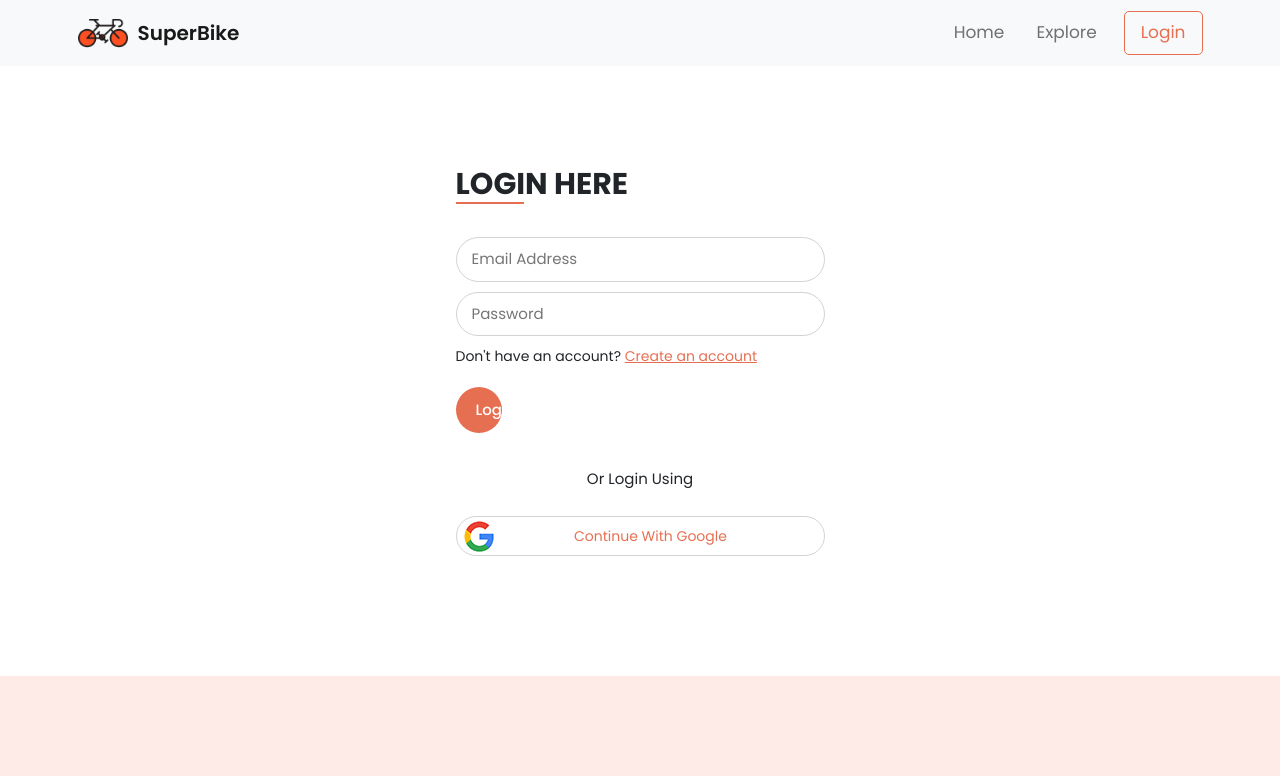
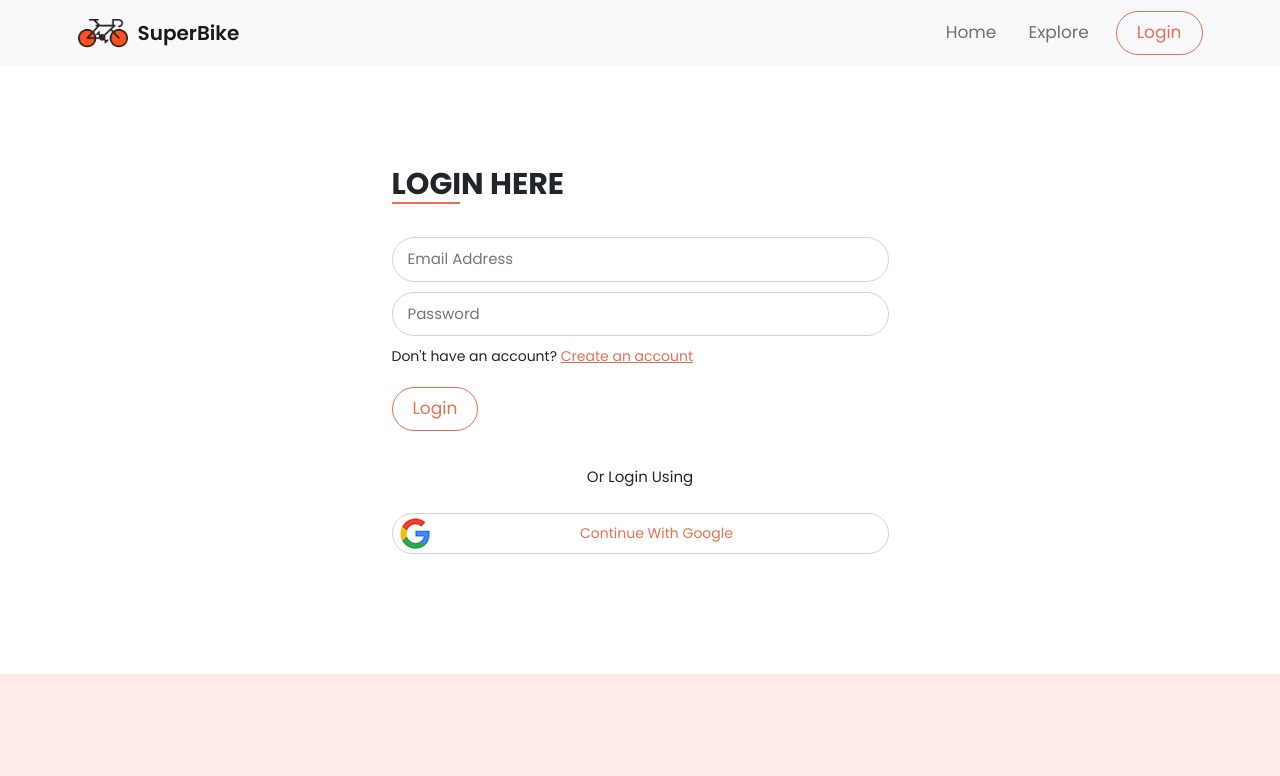
Before and after one commit to Sanjoy1210/SuperBike, a React (Create React App) app: page /login in a window 1280 px wide. Shown: the top 776 px of the page. Built offline with nearby package versions, Linux system fonts and the light colour scheme; no server answers.

Commit message:
button design complete

```diff
--- /dev/null
+++ b/src/Pages/Dashboard/UserDashboard/ReviewForm/ReviewForm.css
@@ -0,0 +1,8 @@
+.add-review-btn {
+  background-color: #E76F51;
+  padding: 10px 20px!important;
+  font-size: 16px;
+  border-radius: 25px;
+  border: 1px solid #E76F51;
+  color: #fff;
+}
--- a/src/Pages/Dashboard/UserDashboard/ReviewForm/ReviewForm.js
+++ b/src/Pages/Dashboard/UserDashboard/ReviewForm/ReviewForm.js
@@ -2,6 +2,7 @@ import React from 'react';
 import { Col, Container, Row } from 'react-bootstrap';
 import axios from 'axios';
 import { useForm } from 'react-hook-form';
+import './ReviewForm.css';
 
 const ReviewForm = () => {
 
@@ -37,7 +38,7 @@ const ReviewForm = () => {
                 <input className="input-field" type="text" placeholder="Image url" {...register("img")} />
                 <textarea rows="4" {...register("comment")} placeholder="Enter comment" />
                 {errors.exampleRequired && <span>This field is required</span>}
-                <input className="submit-btn" type="submit" value="Add Review" />
+                <input className="add-review-btn" type="submit" value="Add Review" />
               </form>
             </Col>
           </Row>
--- a/src/Pages/Explore/SingleProduct/SingleProduct.js
+++ b/src/Pages/Explore/SingleProduct/SingleProduct.js
@@ -1,10 +1,11 @@
 import React from 'react';
 import { Button, Col, Row } from 'react-bootstrap';
 import Rating from 'react-rating';
+import { Link } from 'react-router-dom';
 import './SingleProduct.css';
 
 const SingleProduct = ({ product }) => {
-  const { title, img, price, description, ratings, reviews, gallery } = product;
+  const { title, img, price, description, ratings, reviews, _id } = product;
   return (
     <Row className="mb-4">
       <Col xs={12} md={12} lg={4}>
@@ -36,7 +37,7 @@ const SingleProduct = ({ product }) => {
           <p>{description.slice(0, 300)}</p>
         </div>
         <div className="purchase-btn">
-          <Button className="buy-now-btn">Buy now</Button>
+          <Button as={Link} to={`/purchaseProduct/${_id}`} className="buy-now-btn">Buy now</Button>
         </div>
       </Col>
     </Row>
--- a/src/Pages/Home/Product/Product.css
+++ b/src/Pages/Home/Product/Product.css
@@ -33,8 +33,7 @@
   font-size: 15px;
 }
 
-.expand-btn,
-.submit-btn {
+.expand-btn {
   height: 46px;
   max-width: 46px;
   background: #E76F51!important;
--- a/src/Pages/Login/Login/Login.css
+++ b/src/Pages/Login/Login/Login.css
@@ -1,7 +1,7 @@
 .login-page,
 .make-admin-page,
 .addproducts-page {
-  width: 30%;
+  width: 40%;
   margin: auto;
   padding: 100px 0;
 }
@@ -19,17 +19,6 @@
 
 .input-field:focus {
   border-color: #E76F51;
-}
-
-.submit-btn {
-  color: #fff;
-  font-size: 15px;
-  padding: 10px 20px;
-  font-weight: 500;
-}
-
-.submit-btn:hover {
-  padding: 0 30px;
 }
 
 .login-text {
@@ -66,7 +55,7 @@
 .signin-btn span {
   color: #E76F51;
   font-size: 14px;
-  padding-left: 8rem;
+  padding-left: 15rem;
 }
 
 @media only screen and (max-width: 668px) {
--- a/src/Pages/Login/Login/Login.js
+++ b/src/Pages/Login/Login/Login.js
@@ -36,7 +36,7 @@ const Login = () => {
                   {errors.exampleRequired && <span>This field is required</span>}
 
                   <p className="login-text">Don't have an account? <Link to="/register">Create an account</Link></p>
-                  <input className="submit-btn" type="submit" value="Login" />
+                  <input className="login-btn" type="submit" value="Login" />
                 </form>
 
                 <div className="signin-authoraization">
--- a/src/Pages/Shared/Navigation/Navigation.css
+++ b/src/Pages/Shared/Navigation/Navigation.css
@@ -27,14 +27,13 @@
   color: #E76F51!important;
 }
 
-
 .login-btn {
   font-size: 1.7rem!important;
   background-color: transparent!important;
   color: #E76F51!important;
   border: 1px solid #E76F51!important;
-  padding: 8px 16px!important;
-  border-radius: 5px!important;
+  padding: 8px 20px!important;
+  border-radius: 25px!important;
 }
 
 .login-btn:hover {
```
